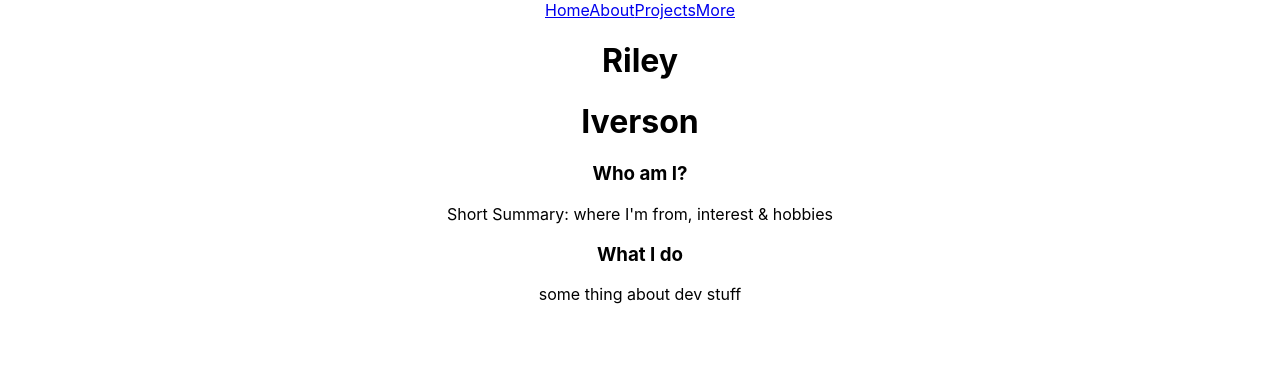
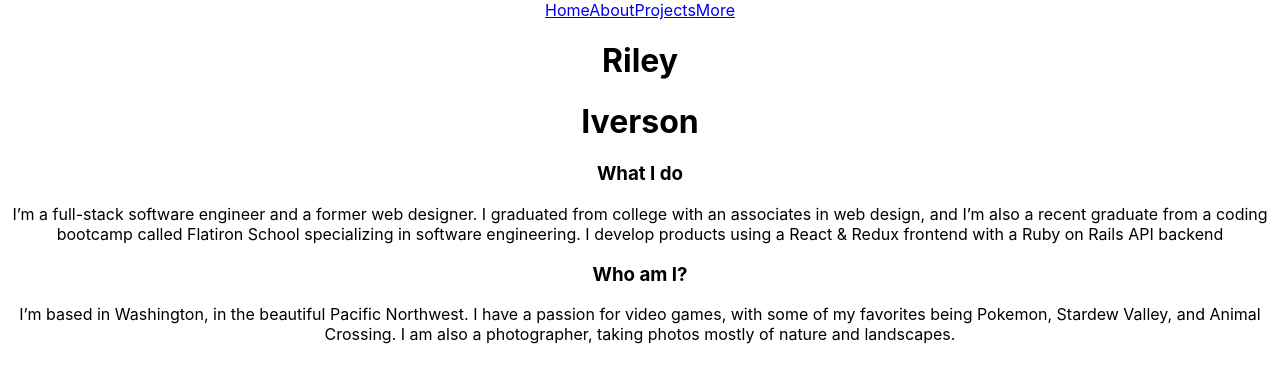
Before and after one commit to Rmiverson/rmiportfolio, a React (Create React App) app: page / in a window 1280 px wide. Shown: the top 382 px of the page. Built offline with nearby package versions, Linux system fonts and the light colour scheme.

Commit message:
added summary text to the landing page

```diff
--- a/src/containers/Home.js
+++ b/src/containers/Home.js
@@ -1,8 +1,8 @@
 import React from 'react'
 import InfoBox from '../components/InfoBox'
 
-const whoSummary = "Short Summary: where I'm from, interest & hobbies"
-const whatSummary = "some thing about dev stuff"
+const whoSummary = "I’m based in Washington, in the beautiful Pacific Northwest. I have a passion for video games, with some of my favorites being Pokemon, Stardew Valley, and Animal Crossing. I am also a photographer, taking photos mostly of nature and landscapes. "
+const whatSummary = "I’m a full-stack software engineer and a former web designer. I graduated from college with an associates in web design, and I’m also a recent graduate from a coding bootcamp called Flatiron School specializing in software engineering. I develop products using a React & Redux frontend with a Ruby on Rails API backend"
 
 const Home = () => {
    return (
@@ -13,8 +13,8 @@ const Home = () => {
          </div>
 
          <div className="summary-container">
+            <InfoBox header="What I do" para={whatSummary}/>
             <InfoBox header="Who am I?" para={whoSummary}/>
-            <InfoBox header="What I do" para={whatSummary}/>
          </div>
       </div>
    )
```
